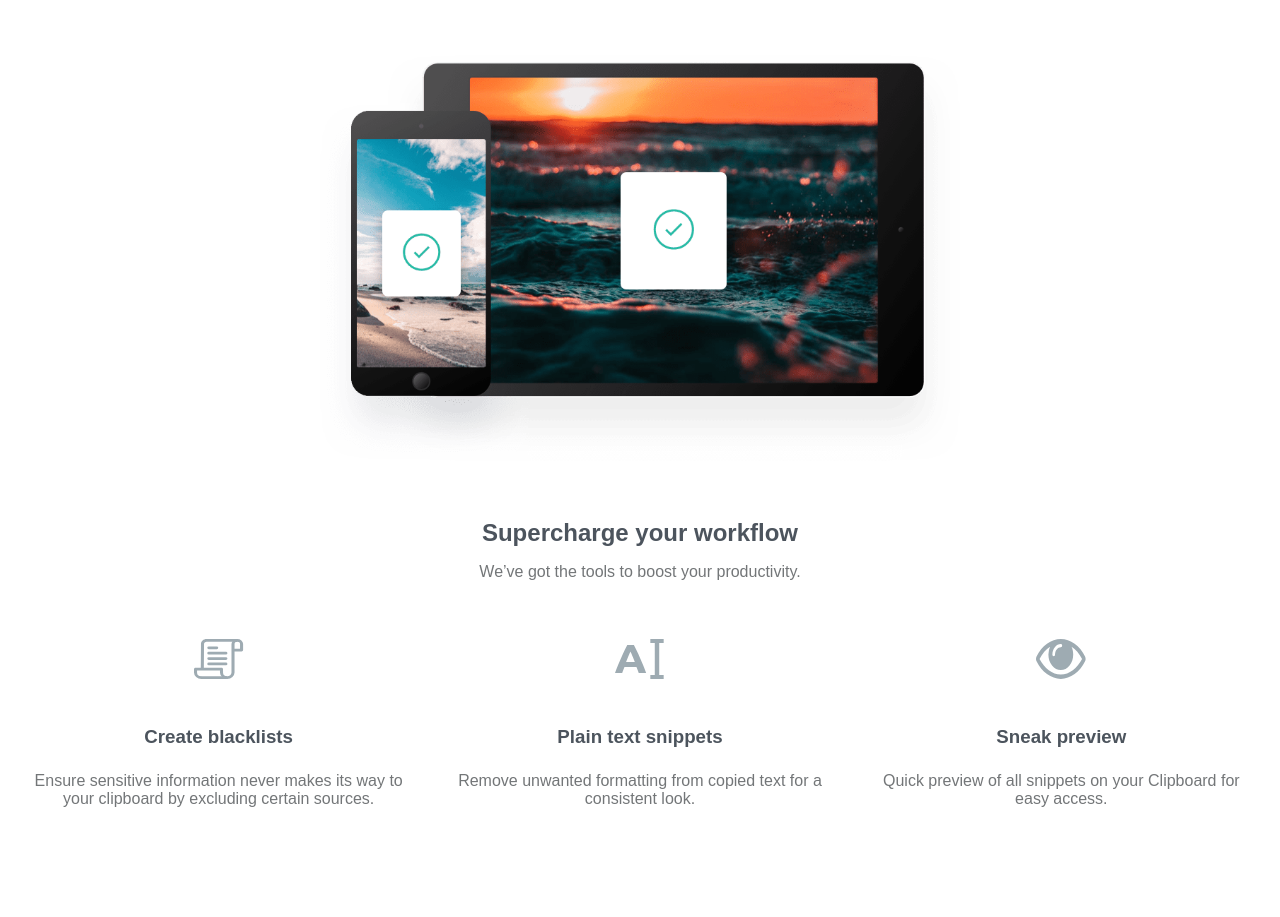
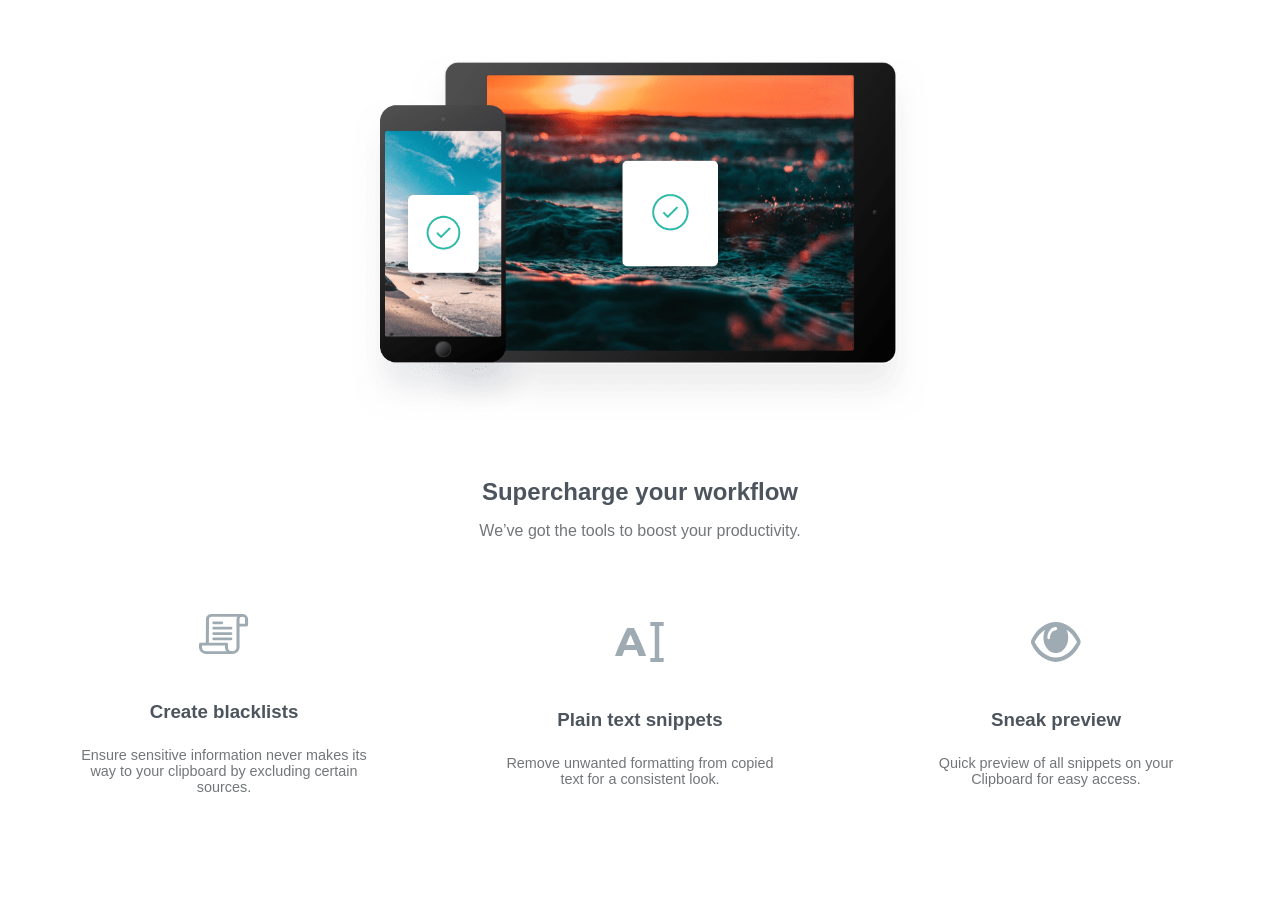
Before and after one commit to Janardhan2131/Clipboard-landing-page-Frontend-Mentor, a plain HTML site: page index.html in a window 1280 px wide. Shown: the part 1174-2091 px from the top of the page. Drawn offline with Linux system fonts and the light colour scheme; a web font is replaced by a local one.

Commit message:
Update style.css

```diff
--- a/style.css
+++ b/style.css
@@ -22,7 +22,7 @@ header {
 .intro1,
 .intro2 {
   text-align: center;
-  padding: 0 1.5rem;
+  padding: 0 2rem;
 }
 
 .intro1 {
@@ -44,7 +44,6 @@ h2 {
 p {
   font-size: 1rem;
   margin-bottom: 1.5rem;
-  font-weight: 500;
   color: hsl(204, 2%, 46%);
 }
 
@@ -91,24 +90,27 @@ button {
 
 .features div {
   margin-bottom: 2rem;
+  width:80%;
+  margin-left: auto;
+  margin-right: auto;
 }
 
 .intro3,
 .intro4 {
   text-align: center;
   margin: 3.6rem 0;
-  padding: 0 1.5rem;
+  padding: 0 2rem;
 }
 
 .image-devices {
   display: block;
   margin: 0 auto;
   width: 100%;
+  padding:0 2rem;
 }
 
 .options {
   text-align: center;
-  padding: 0 1.5rem;
 }
 
 .options h3 {
@@ -124,6 +126,9 @@ button {
 
 .options div {
   margin-bottom: 2.5rem;
+  width:80%;
+  margin-left: auto;
+  margin-right: auto;
 }
 
 .companies {
@@ -145,7 +150,7 @@ button {
   margin-bottom: 2.5rem;
 }
 
-footer {
+.main-footer {
   background-color: hsl(210, 8%, 95%);
   text-align: center;
   padding: 3rem 0;
@@ -156,7 +161,7 @@ footer {
   margin-bottom: 2rem;
 }
 
-footer ul {
+.main-footer ul {
   list-style: none;
   margin-bottom: 2rem;
 }
@@ -238,11 +243,21 @@ footer ul {
 
   .options {
     display: grid;
-    grid-template-columns: repeat(3, 1fr);
-    justify-content: center;
-    vertical-align: middle;
-    column-gap: 2rem;
-    align-content: center;
+    grid-template-columns: repeat(3,1fr);
+    margin: 3rem 1.5rem;
+    column-gap: 1rem;
+    justify-items: center;
+    align-items: center;
+  }
+
+  .options div {
+    margin:0;
+    padding:1rem;
+  }
+
+  .options p {
+    font-size: 0.9rem;
+    margin:0;
   }
 
   .companies {
@@ -257,7 +272,7 @@ footer ul {
     width: 65%;
     margin: 0;
   }
-  footer {
+  .main-footer {
     display: flex;
     justify-content: space-around;
     align-items: flex-start;
```
